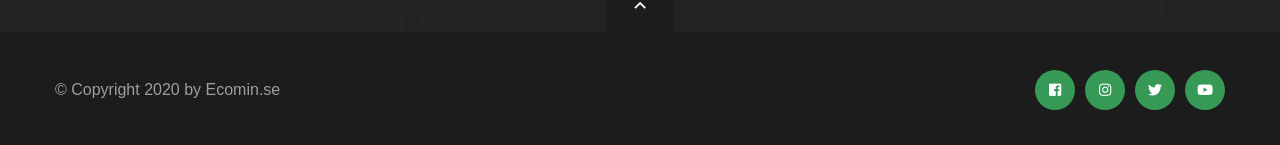
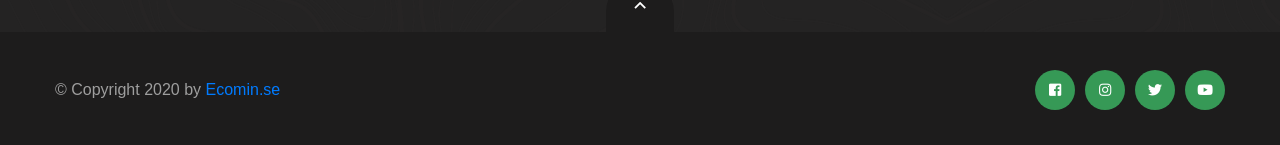
Before and after one commit to greenplank/PakistanEmbassy, a Next.js app: page / in a window 1280 px wide. Shown: the part 6562-6707 px from the top of the page. Built offline with nearby package versions, Linux system fonts and the light colour scheme.

Commit message:
newGreenPlankSe

```diff
--- a/components/footer.js
+++ b/components/footer.js
@@ -181,7 +181,7 @@ const Footer = () => {
           >
             <i className="far fa-angle-up"></i>
           </ScrollLink>
-          <p>© Copyright 2020 by Ecomin.se</p>
+          <p>© Copyright 2020 by <a href="https://www.ecomin.se/">Ecomin.se</a></p>
           <div className="footer-social">
 
             <a href="https://www.facebook.com/GreenplankSweden" aria-label="facebook">
```
